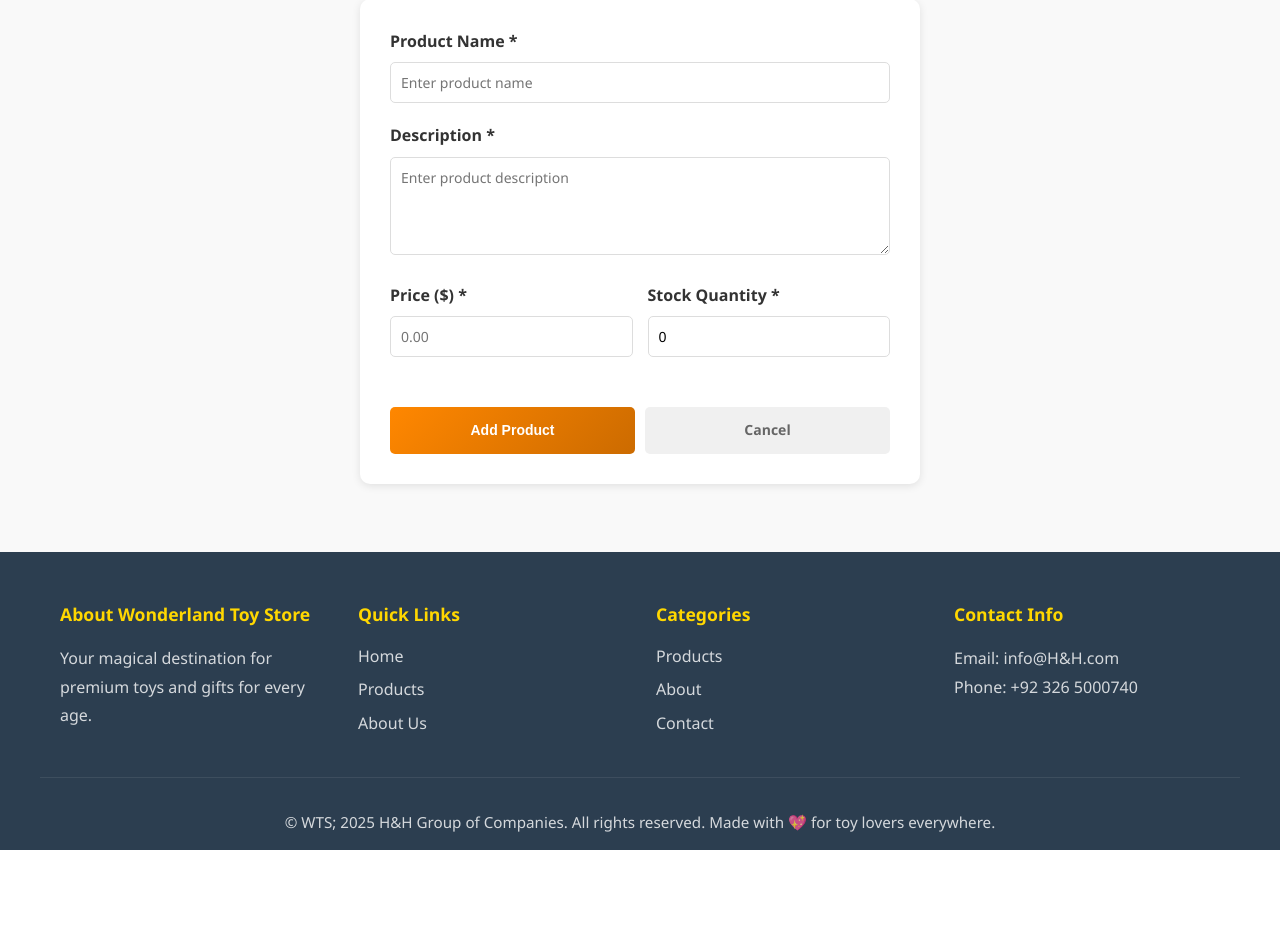
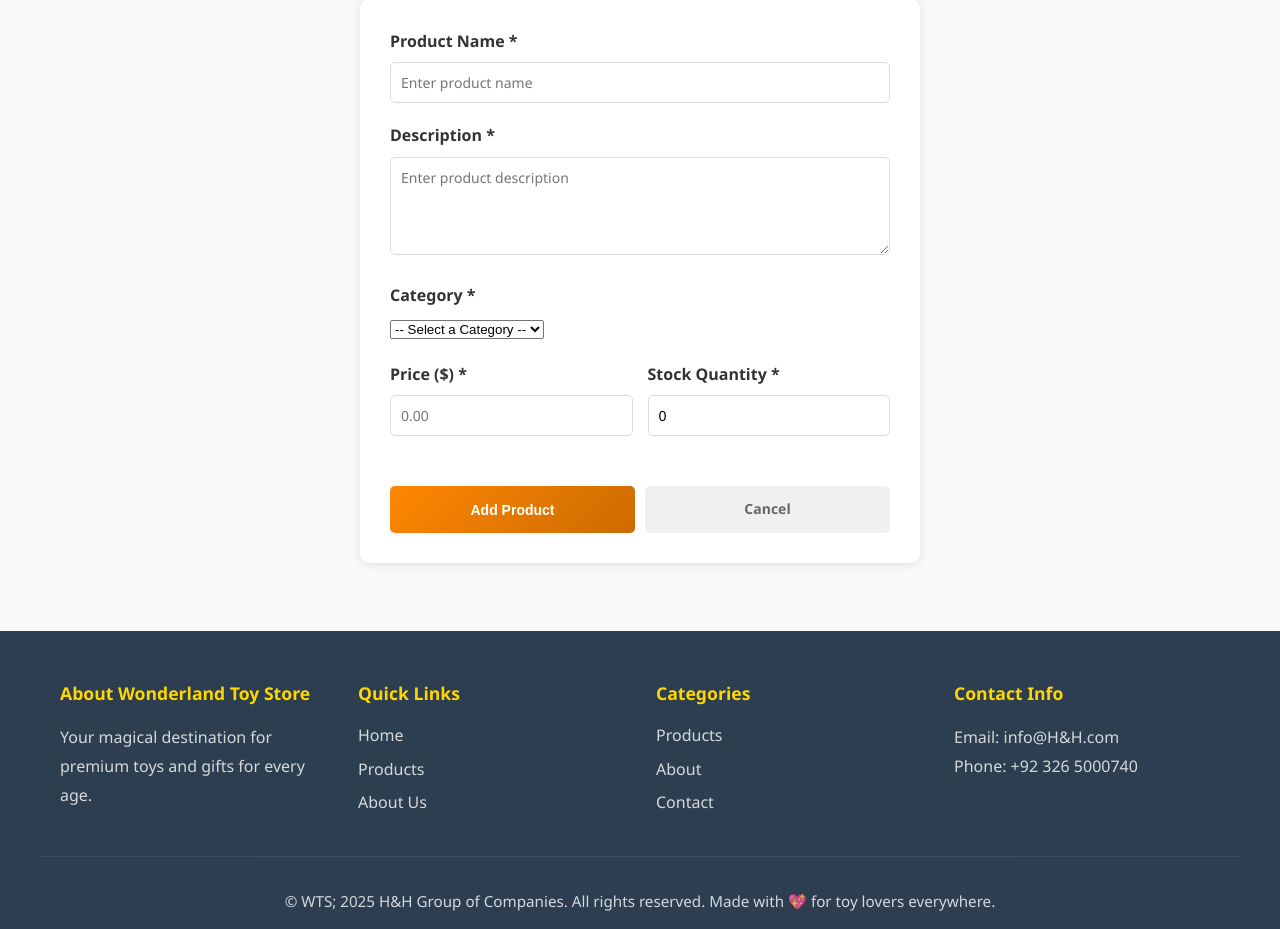
Before and after one commit to hasanzafzal/Wonderland-Toy-Store, a Flask app: page /admin/products/add in a window 1280 px wide. Shown: the part 174-1103 px from the top of the page. Before the commit the page ends 1024 px from the top, so only its background shows below. Run offline with Flask 3, Linux system fonts and the light colour scheme; a user stored in the database is signed in; tables that the repository leaves empty hold one stand-in row (values such as "Sample post").

Commit message:
adding category functionality to admin panel
Adding products to a category in the admin panel

```diff
--- a/app/routes.py
+++ b/app/routes.py
@@ -410,19 +410,21 @@ def admin_add_product():
         price = request.form.get('price')
         description = request.form.get('description')
         stock = request.form.get('stock')
+        category_id = request.form.get('category_id')
 
-        if not all([name, price, stock]):
-            flash('Name, price, and stock are required', 'error')
+        if not all([name, price, stock, category_id]):
+            flash('Name, price, stock, and category are required', 'error')
             return redirect(url_for('main.admin_add_product'))
 
-        product = Product(name=name, price=float(price), description=description, stock=int(stock))
+        product = Product(name=name, price=float(price), description=description, stock=int(stock), category_id=int(category_id))
         db.session.add(product)
         db.session.commit()
 
         flash('Product added successfully!', 'success')
         return redirect(url_for('main.admin_products'))
 
-    return render_template('admin/add_product.html', title='Add Product')
+    categories = Category.query.all()
+    return render_template('admin/add_product.html', title='Add Product', categories=categories)
 
 @main_bp.route('/admin/products/edit/<int:product_id>', methods=['GET', 'POST'])
 @admin_required
@@ -435,12 +437,14 @@ def admin_edit_product(product_id):
         product.price = float(request.form.get('price'))
         product.description = request.form.get('description')
         product.stock = int(request.form.get('stock'))
+        product.category_id = int(request.form.get('category_id'))
         db.session.commit()
 
         flash('Product updated successfully!', 'success')
         return redirect(url_for('main.admin_products'))
 
-    return render_template('admin/edit_product.html', title='Edit Product', product=product)
+    categories = Category.query.all()
+    return render_template('admin/edit_product.html', title='Edit Product', product=product, categories=categories)
 
 @main_bp.route('/admin/products/delete/<int:product_id>')
 @admin_required
--- a/app/templates/admin/add_product.html
+++ b/app/templates/admin/add_product.html
@@ -29,6 +29,22 @@
                 required
                 placeholder="Enter product description"
             >{{ product.description if product else '' }}</textarea>
+        </div>
+
+        <div class="form-group">
+            <label for="category_id">Category *</label>
+            <select
+                id="category_id"
+                name="category_id"
+                required
+            >
+                <option value="">-- Select a Category --</option>
+                {% for category in categories %}
+                    <option value="{{ category.id }}" {% if product and product.category_id == category.id %}selected{% endif %}>
+                        {{ category.name }}
+                    </option>
+                {% endfor %}
+            </select>
         </div>
 
         <div class="form-row">
```
Also changed, not shown: app/templates/admin/edit_product.html (+16 -0 lines).
